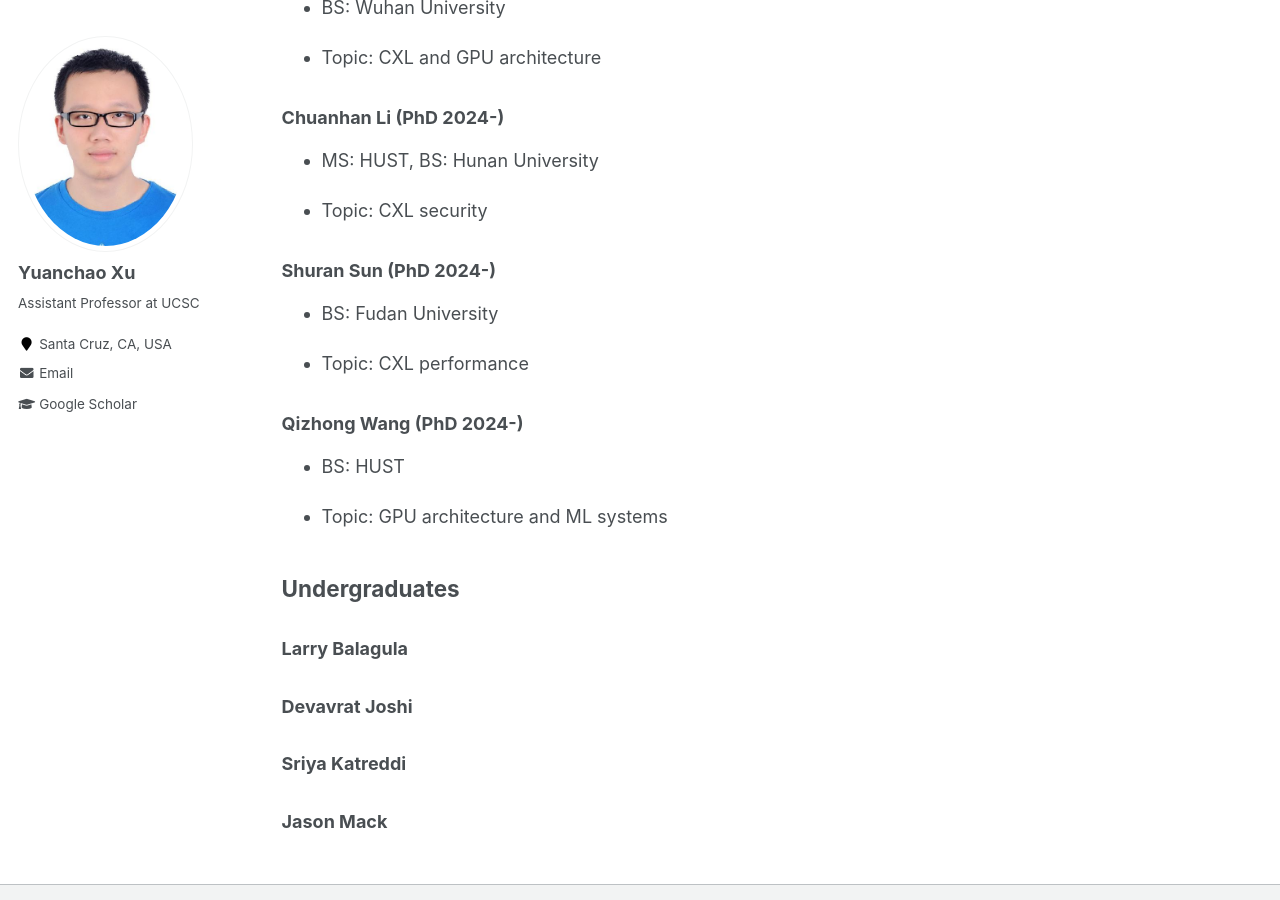
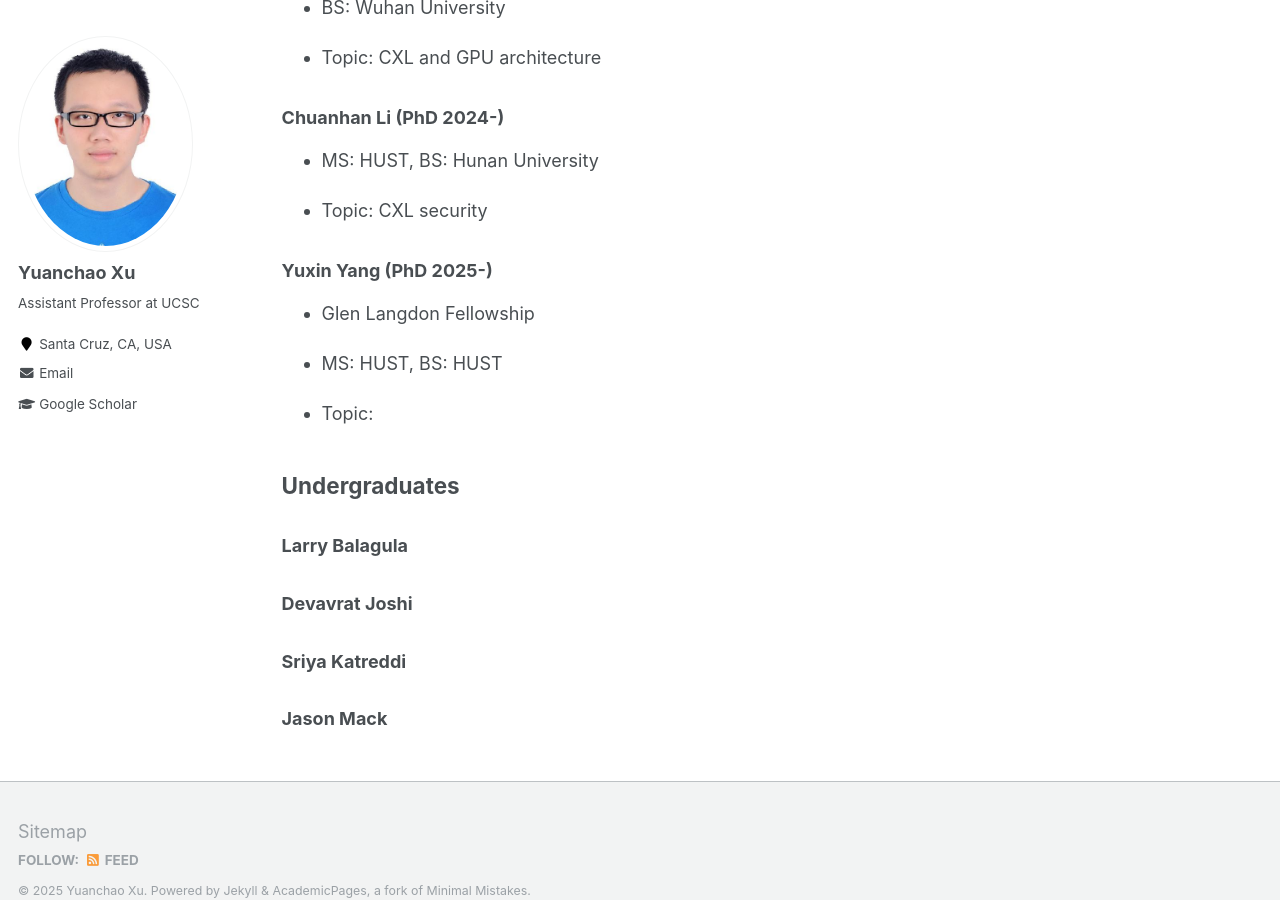
Before and after one commit to yuanchaoxu6/yuanchaoxu6.github.io, a Jekyll site: the page built from _pages/students.md, in a window 1280 px wide and 900 px high, scrolled down 453 px. Built offline with Jekyll 4.4.1, drawn with Linux system fonts in a browser that asks for light colours.

Commit message:
Update students.md

```diff
--- a/_pages/students.md
+++ b/_pages/students.md
@@ -25,17 +25,14 @@ author_profile: true
 
 - Topic: CXL security
 
-### Shuran Sun (PhD 2024-)
+### Yuxin Yang (PhD 2025-)
 
-- BS: Fudan University
+- Glen Langdon Fellowship
 
-- Topic: CXL performance
+- MS: HUST, BS: HUST
 
-### Qizhong Wang (PhD 2024-)
+- Topic:
 
-- BS: HUST
-
-- Topic: GPU architecture and ML systems
 
 ## Undergraduates
 
```
